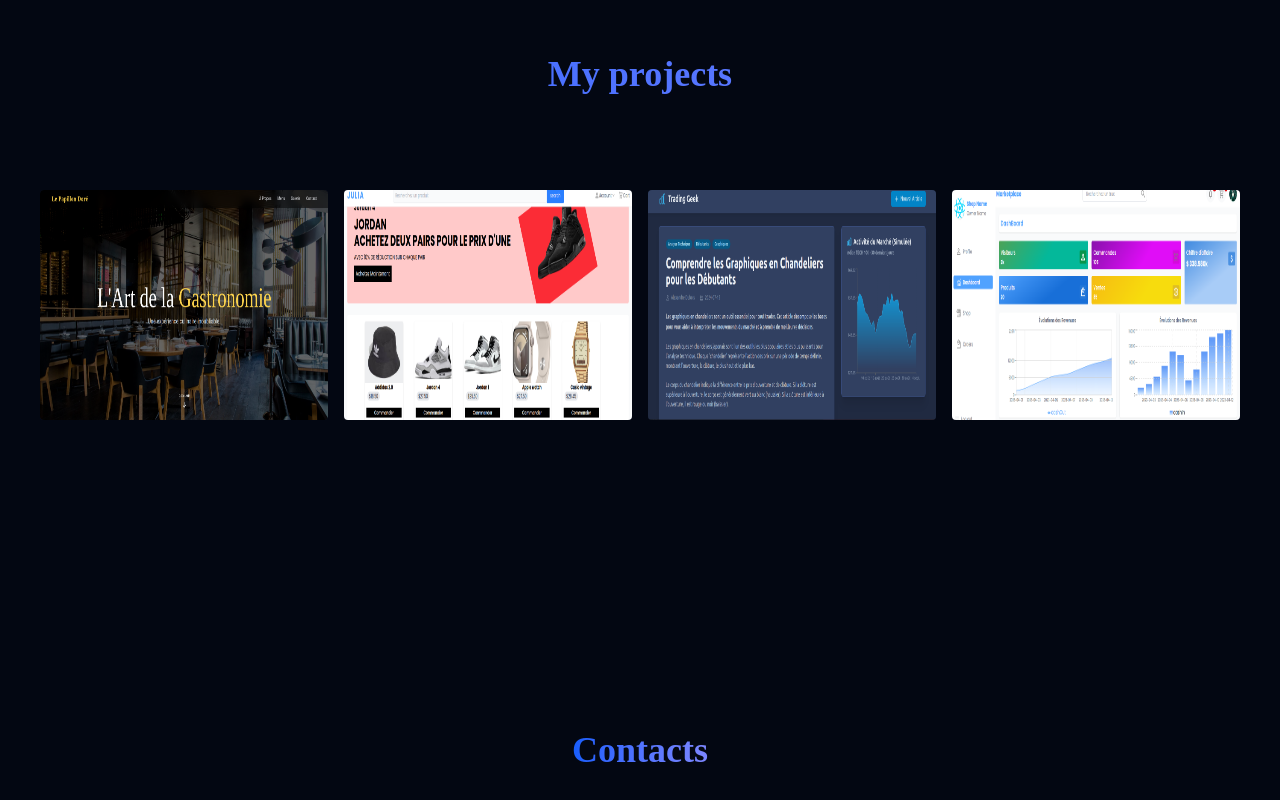
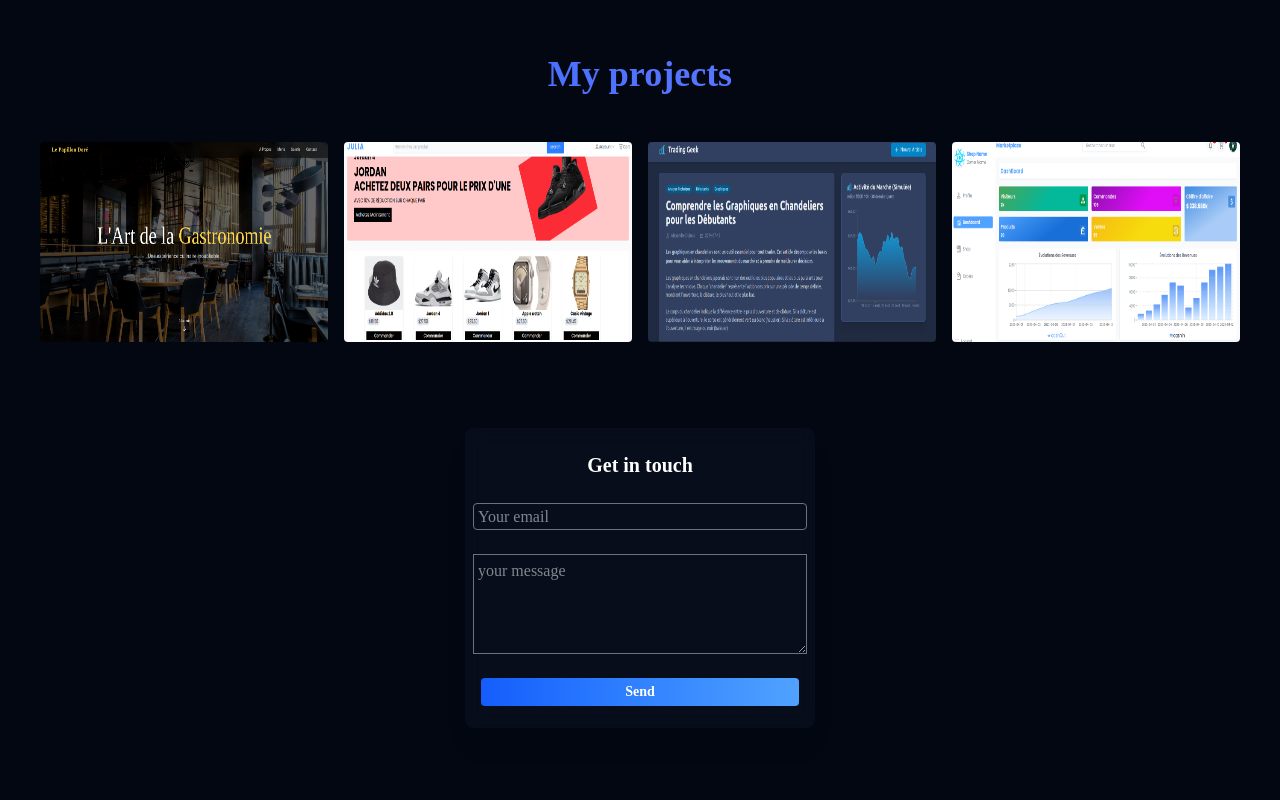
Before and after one commit to Henrias2002/Portofolio, a React (Vite) app: page / in a window 1280 px wide. Shown: the part 1112-1912 px from the top of the page. After the commit the page ends 1856 px from the top, so only its background shows below. Built offline with nearby package versions, Linux system fonts and the light colour scheme.

Commit message:
Built the Contact form

```diff
--- a/src/Home.jsx
+++ b/src/Home.jsx
@@ -242,12 +242,12 @@
             </section>
 
             <section id="projects" className="px-2 space-y-4 mb-[50px] py-5 md:relative ">
-                <h3 className="font-bold text-lg text-center lg:text-4xl bg-gradient-to-r from-blue-600 to-indigo-400 bg-clip-text text-transparent mb-12 lg:mb-24">My projects</h3>
+                <h3 className="font-bold text-lg text-center lg:text-4xl bg-gradient-to-r from-blue-600 to-indigo-400 bg-clip-text text-transparent mb-12 ">My projects</h3>
 
                 <div className={`grid grid-cols-1 place-items-center md:grid md:mx-6 md:grid-cols-2 md:place-items-center lg:flex lg:justify-center lg:items-center md:gap-4 space-y-4 md:space-y-0 px-2  `}>
                     {
                         projects.map((project,index)=>(
-                            <div key={index} className={`bg-slate-900  h-[120px] w-[90%] max-w-sm md:w-[350px] lg:h-[230px] rounded hover:scale-105 break-inside-avoid group relative overflow-hidden cursor-pointer `}>
+                            <div key={index} className={`bg-slate-900  h-[120px] w-[90%] max-w-sm md:w-[350px] lg:h-[200px] rounded hover:scale-105 break-inside-avoid group relative overflow-hidden cursor-pointer `}>
                                 <img src={project.image} alt={project.name} className="h-full w-full transition-transform duration-500 ease-in-out group-hover:scale-105 " />
 
                                 <div className="absolute inset-0 p-4 flex items-end opacity-0 bg-black/20 transform-opacity duration-300 group-hover:opacity-100">
@@ -260,8 +260,23 @@
 
             </section>
 
-            <section id="contacts" className="h-[500px] flex justify-center items-center">
-                <h3 className="font-bold text-lg lg:text-4xl bg-gradient-to-r from-blue-600 to-indigo-400 bg-clip-text text-transparent lg:mt-5">Contacts</h3>
+            <section id="contacts" className="p-4  ">
+
+
+
+                        <form className=" flex flex-col justify-center space-y-6 shadow-xl h-[300px] relative p-2 md:w-[350px] bg-slate-900/40 backdrop-blur-[10px] mx-auto rounded-lg ">
+                            <h3 className="text-xl text-center font-bold">Get in touch</h3>
+
+                            <input type="email" placeholder='Your email' className="border border-gray-500 rounded px-1 pt-[1px]" />
+                            <textarea name="contact-area" placeholder="your message" className="border border-gray-500  p-1 h-[100px]"></textarea>
+
+                            <button className="bg-gradient-to-r from-blue-600 to-blue-400 inline-block rounded cursor-pointer font-semibold text-sm py-1
+                             transition-scale duration-200 ease-in hover:scale-x-105 w-[95%] mx-auto ">Send</button>
+
+
+
+                        </form>
+
 
             </section>
 
```
Also changed, not shown: src/assets/me.png (deleted).
